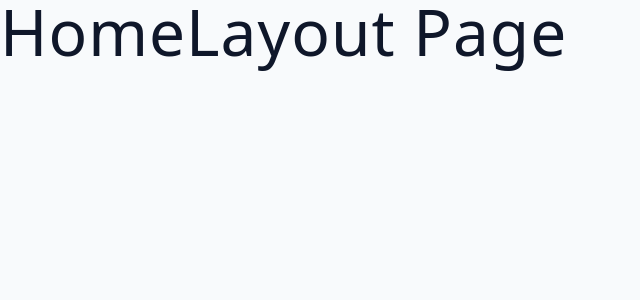
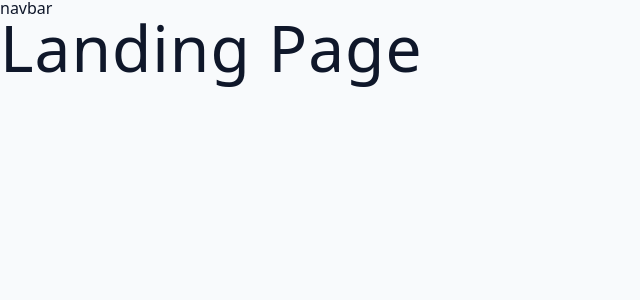
Before and after one commit to oprokopieva382/JobHunt, a React (Vite) app: page / in a window 1280 px wide. Shown: the top 300 px of the page, without its empty margins (0-640 px from the left). Built offline with nearby package versions, Linux system fonts and the light colour scheme.

Commit message:
set up index page for home route

```diff
--- a/src/App.jsx
+++ b/src/App.jsx
@@ -1,4 +1,5 @@
-import { AddJob,
+import {
+  AddJob,
   Admin,
   AllJobs,
   DashboardLayout,
@@ -10,29 +11,30 @@ import { AddJob,
   Login,
   Profile,
   Register,
-  Stats} from "./pages"
+  Stats,
+} from "./pages";
 
-import {
-  createBrowserRouter,
-  RouterProvider,
-} from "react-router-dom";
+import { createBrowserRouter, RouterProvider } from "react-router-dom";
 
 const router = createBrowserRouter([
   {
     path: "/",
     element: <HomeLayout />,
-  },
+    children: [
+      { index: true, element: <Landing /> },
       {
-    path: "/register",
+        path: "register",
         element: <Register />,
       },
       {
-    path: "/login",
+        path: "login",
         element: <Login />,
       },
       {
-    path: "/dashboard",
+        path: "dashboard",
         element: <DashboardLayout />,
+      },
+    ],
   },
 ]);
 
--- a/src/pages/HomeLayout.jsx
+++ b/src/pages/HomeLayout.jsx
@@ -1,3 +1,9 @@
+import { Outlet } from "react-router-dom";
 export const HomeLayout = () => {
-  return <h1>HomeLayout page</h1>;
+  return (
+    <>
+      <nav>navbar</nav>
+      <Outlet />
+    </>
+  );
 };
```
Lines whose indentation alone changed are shown as unchanged.
